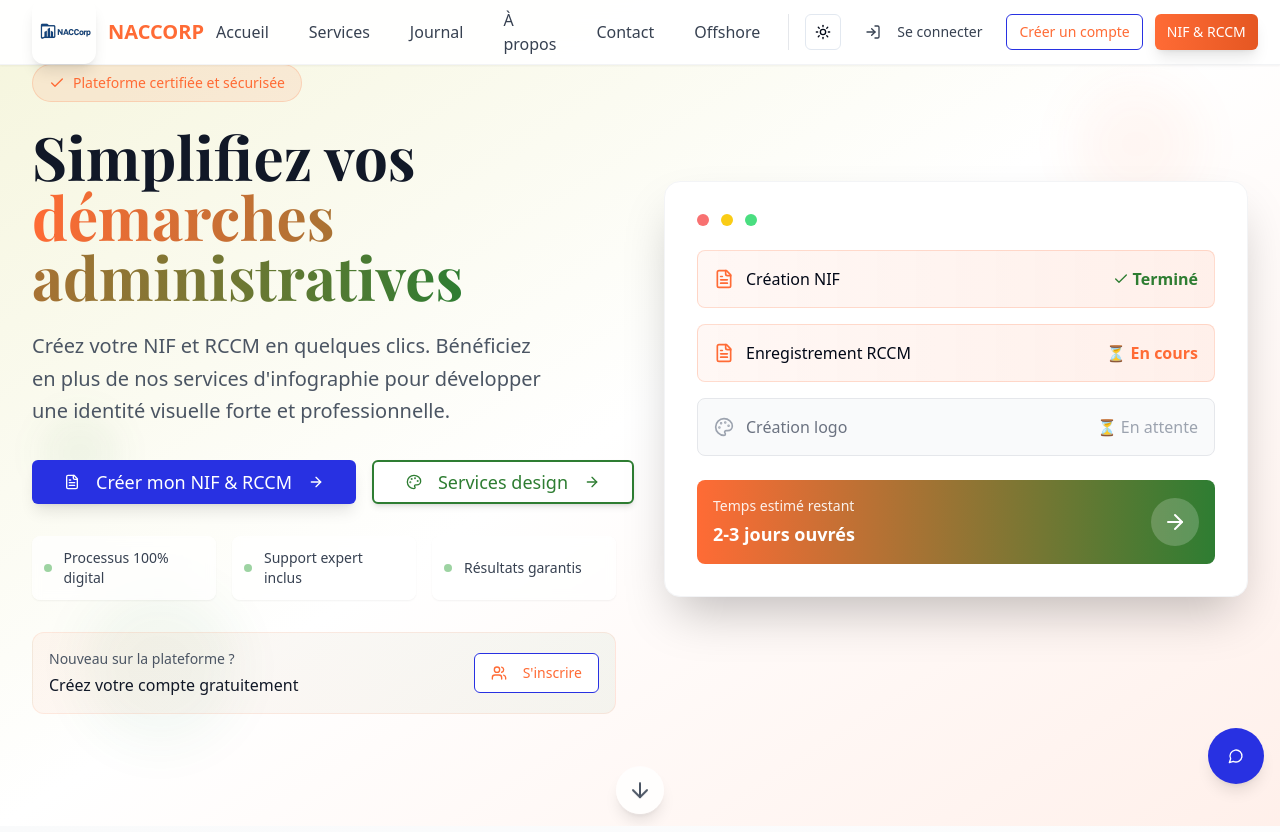
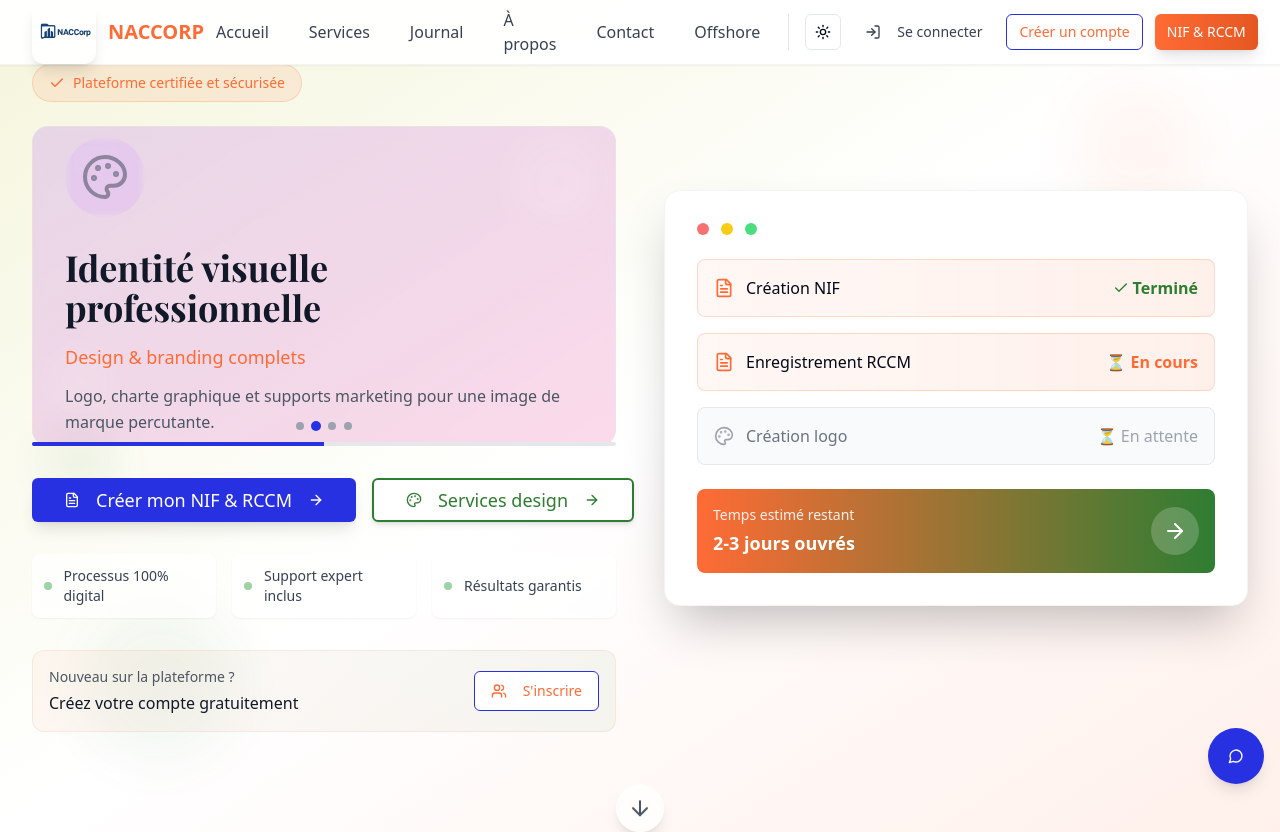
Before and after one commit to NACDIGITALPULSE/NACCorp19, a React (Vite) app: page / in a window 1280 px wide. Shown: the top 832 px of the page. Built offline with nearby package versions, Linux system fonts and the light colour scheme.

Commit message:
Add animated slides to homepage hero section
Replaced the text "Simplifiez vos démarches administratives" with an animated slide presentation in the hero section of the homepage.

```diff
--- a/src/components/Hero.tsx
+++ b/src/components/Hero.tsx
@@ -1,9 +1,59 @@
 
 import { Button } from "@/components/ui/button";
-import { ArrowDown, Check, FileText, Palette, ArrowRight, Users } from "lucide-react";
+import { ArrowDown, Check, FileText, Palette, ArrowRight, Users, Globe, Shield, Clock } from "lucide-react";
 import { Link } from "react-router-dom";
+import { useState, useEffect } from "react";
 
 const Hero = () => {
+  const [currentSlide, setCurrentSlide] = useState(0);
+
+  const slides = [
+    {
+      id: 1,
+      title: "Simplifiez vos démarches administratives",
+      subtitle: "NIF & RCCM en quelques clics",
+      description: "Créez votre entreprise rapidement avec notre processus 100% digital et sécurisé.",
+      icon: FileText,
+      gradient: "from-niger-orange/20 to-niger-green/20"
+    },
+    {
+      id: 2,
+      title: "Identité visuelle professionnelle",
+      subtitle: "Design & branding complets",
+      description: "Logo, charte graphique et supports marketing pour une image de marque percutante.",
+      icon: Palette,
+      gradient: "from-purple-500/20 to-pink-500/20"
+    },
+    {
+      id: 3,
+      title: "Présence digitale optimisée",
+      subtitle: "Sites web & visibilité en ligne",
+      description: "Développez votre présence sur le web avec nos solutions complètes de marketing digital.",
+      icon: Globe,
+      gradient: "from-blue-500/20 to-cyan-500/20"
+    },
+    {
+      id: 4,
+      title: "Support expert dédié",
+      subtitle: "Accompagnement personnalisé",
+      description: "Notre équipe d'experts vous accompagne à chaque étape de votre projet entrepreneurial.",
+      icon: Users,
+      gradient: "from-green-500/20 to-teal-500/20"
+    }
+  ];
+
+  useEffect(() => {
+    const timer = setInterval(() => {
+      setCurrentSlide((prev) => (prev + 1) % slides.length);
+    }, 4000); // Change de slide toutes les 4 secondes
+
+    return () => clearInterval(timer);
+  }, [slides.length]);
+
+  const goToSlide = (index: number) => {
+    setCurrentSlide(index);
+  };
+
   return (
     <section className="relative min-h-screen flex items-center justify-center overflow-hidden">
       {/* Background with gradient */}
@@ -16,24 +66,79 @@ const Hero = () => {
 
       <div className="relative max-w-7xl mx-auto px-4 sm:px-6 lg:px-8 pt-16">
         <div className="grid lg:grid-cols-2 gap-12 items-center">
-          {/* Left side - Content */}
+          {/* Left side - Animated Slides Content */}
           <div className="animate-fade-in">
             <div className="inline-flex items-center px-4 py-2 bg-niger-orange/10 text-niger-orange rounded-full text-sm font-medium mb-6 border border-niger-orange/20">
               <Check className="w-4 h-4 mr-2" />
               Plateforme certifiée et sécurisée
             </div>
 
-            <h1 className="font-playfair text-4xl md:text-6xl font-bold text-gray-900 leading-tight mb-6">
-              Simplifiez vos{" "}
-              <span className="text-transparent bg-clip-text bg-gradient-to-r from-niger-orange to-niger-green">
-                démarches administratives
-              </span>
-            </h1>
+            {/* Carrousel de slides */}
+            <div className="relative h-80 mb-8 overflow-hidden">
+              {slides.map((slide, index) => {
+                const IconComponent = slide.icon;
+                return (
+                  <div
+                    key={slide.id}
+                    className={`absolute inset-0 transition-all duration-700 ease-in-out ${
+                      index === currentSlide ? 'opacity-100 translate-x-0' :
+                      index < currentSlide ? 'opacity-0 -translate-x-full' : 'opacity-0 translate-x-full'
+                    }`}
+                  >
+                    <div className={`h-full rounded-2xl bg-gradient-to-br ${slide.gradient} border border-gray-200/50 backdrop-blur-sm p-8 relative overflow-hidden`}>
+                      {/* Éléments décoratifs animés */}
+                      <div className="absolute top-4 right-4 w-20 h-20 bg-white/20 rounded-full blur-lg animate-pulse"></div>
+                      <div className="absolute bottom-4 left-4 w-16 h-16 bg-white/10 rounded-full blur-md animate-bounce"></div>
 
-            <p className="text-xl text-gray-600 mb-8 leading-relaxed max-w-lg">
-              Créez votre NIF et RCCM en quelques clics. Bénéficiez en plus de nos services d'infographie
-              pour développer une identité visuelle forte et professionnelle.
-            </p>
+                      <div className="relative z-10 h-full flex flex-col justify-center">
+                        <div className="mb-6 transform hover:scale-110 transition-transform duration-300">
+                          <div className="p-4 rounded-full bg-white/20 backdrop-blur-sm inline-block">
+                            <IconComponent className="w-12 h-12 text-gray-700 animate-pulse" />
+                          </div>
+                        </div>
+
+                        <h1 className="font-playfair text-3xl md:text-4xl font-bold text-gray-900 leading-tight mb-4">
+                          {slide.title}
+                        </h1>
+
+                        <p className="text-lg font-medium text-niger-orange mb-3">
+                          {slide.subtitle}
+                        </p>
+
+                        <p className="text-gray-600 leading-relaxed">
+                          {slide.description}
+                        </p>
+                      </div>
+                    </div>
+                  </div>
+                );
+              })}
+
+              {/* Indicateurs de slides */}
+              <div className="absolute bottom-4 left-1/2 transform -translate-x-1/2 flex space-x-2 z-20">
+                {slides.map((_, index) => (
+                  <button
+                    key={index}
+                    onClick={() => goToSlide(index)}
+                    className={`w-2 h-2 rounded-full transition-all duration-300 ${
+                      index === currentSlide
+                        ? 'bg-niger-orange scale-125'
+                        : 'bg-gray-400 hover:bg-niger-orange/50'
+                    }`}
+                  />
+                ))}
+              </div>
+
+              {/* Barre de progression */}
+              <div className="absolute bottom-0 left-0 w-full h-1 bg-gray-200 rounded-full overflow-hidden z-20">
+                <div
+                  className="h-full bg-niger-orange transition-all duration-[4000ms] ease-linear"
+                  style={{
+                    width: `${((currentSlide + 1) / slides.length) * 100}%`
+                  }}
+                />
+              </div>
+            </div>
 
             <div className="flex flex-col sm:flex-row gap-4 mb-8">
               <Link to="/inscription-nif-rccm" className="group">
```
